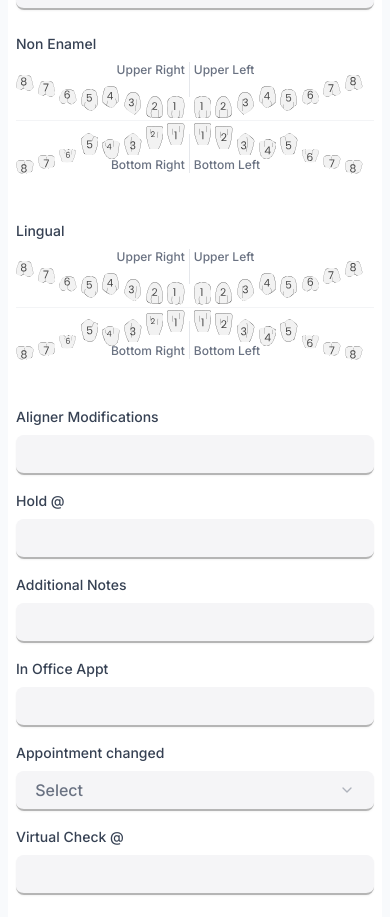
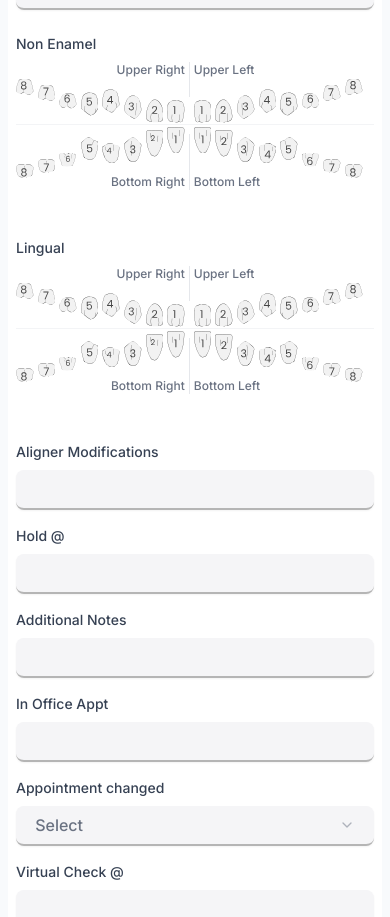
Before and after one commit to jayabalanar/RxForm-Proto, a React (Vite) app: page / in a window 390 px wide. Shown: the part 1100-2017 px from the top of the page. Built offline with nearby package versions, Linux system fonts and the light colour scheme.

Commit message:
alias,redirect fixes--5

```diff
--- a/src/App.css
+++ b/src/App.css
@@ -213,7 +213,7 @@
   }
 
   #mob-border {
-    top: -10px;
+    top: -12px !important;
   }
 }
 
@@ -224,13 +224,17 @@
   .br-tooth svg,
   .bl-tooth svg {
     width: 1.1rem;
-    height: 1.4rem;
+    height: 1.9rem;
   }
 
   #mob-border {
     margin: 6px 0px;
     position: relative;
-    top: -7px !important
+    top: -3px !important
+  }
+  .br-tooth,
+  .bl-tooth {
+    height: 2.5rem;
   }
 }
 
@@ -241,16 +245,21 @@
   .br-tooth svg,
   .bl-tooth svg {
     width: 1.3rem;
-    height: 1.5rem;
+    height: 2.3rem;
   }
 
   #mob-border {
     margin: 7px 0px;
-    top: -6px !important;
+    top: 0px !important;
+  }
+
+  .br-tooth,
+  .bl-tooth {
+    height: 2.5rem;
   }
 }
 
-@media (min-width: 641px) and (max-width: 768px) {
+/* @media (min-width: 641px) and (max-width: 768px) {
 
   .ur-tooth svg,
   .ul-tooth svg,
@@ -259,7 +268,7 @@
     width: 0.85rem;
     height: 1.6rem;
   }
-}
+} */
 
 #isView svg {
   height: 2rem;
--- a/src/pages/InvisalignRxForm.tsx
+++ b/src/pages/InvisalignRxForm.tsx
@@ -77,7 +77,7 @@ function DentalChartSelection({
                 </div>
                 <div className="h-[1px] w-full bg-gray-100 lg:hidden" id="mob-border" style={{
                     position: "relative",
-                    top: "-14px"
+                    top: "-6px"
                 }}></div>
                 <div className="space-y-6 min-w-max flex lg:flex-row md:flex-row">
                     <div className="border-r pr-1 sm:mb-6">
```
